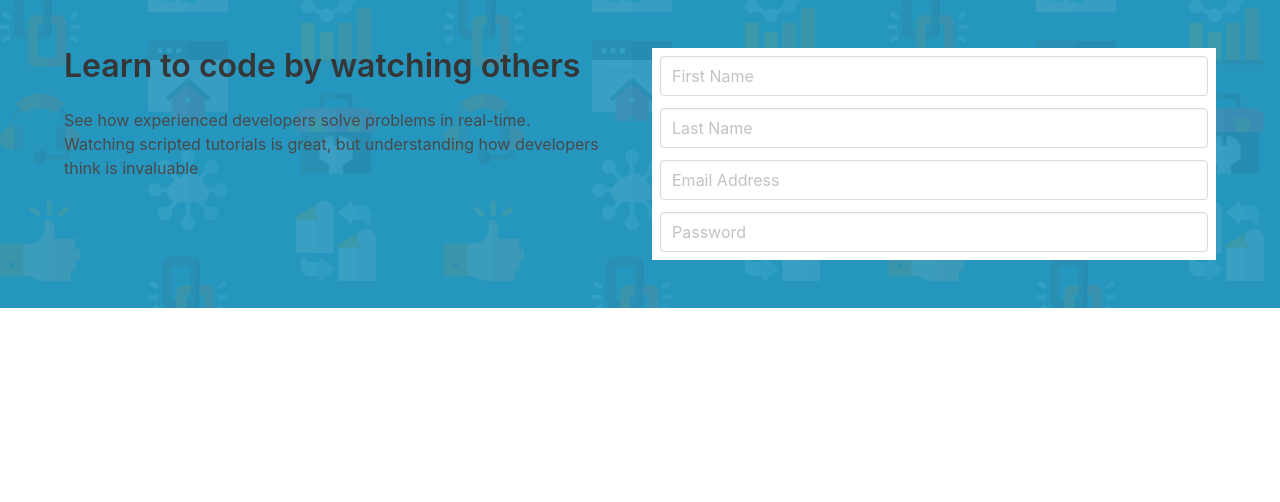
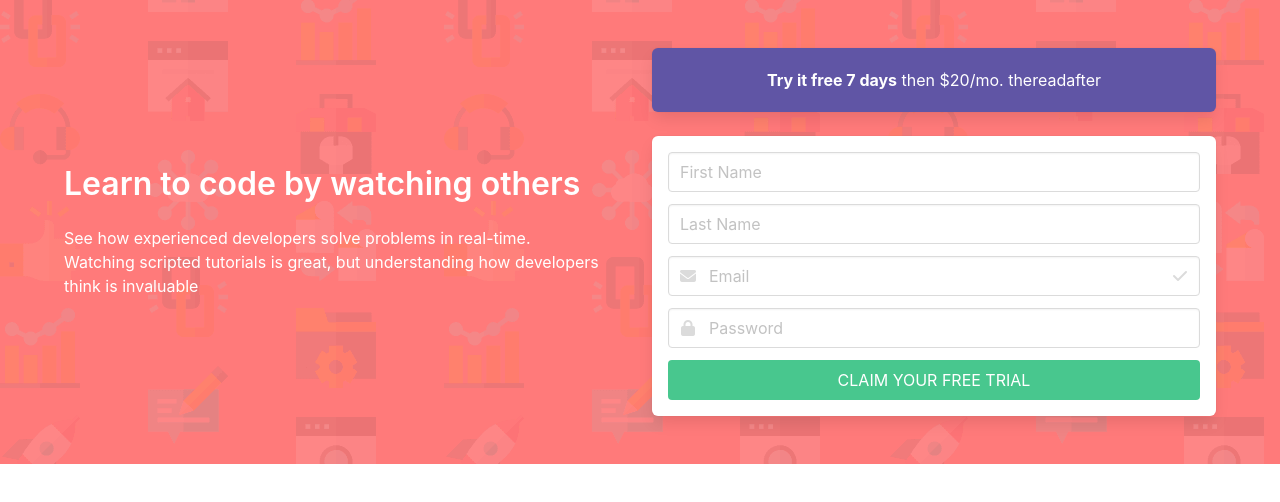
Before and after one commit to herminio-gurgel/intro-component-with-signup-form-master, a website: page index.html in a window 1280 px wide. Drawn offline with nearby package versions, Linux system fonts and the light colour scheme.

Commit message:
Please enter the

```diff
--- a/index.html
+++ b/index.html
@@ -1,24 +1,30 @@
 <!DOCTYPE html>
 <html lang="pt-br">
+
 <head>
   <meta charset="UTF-8">
   <meta http-equiv="X-UA-Compatible" content="IE=edge">
   <meta name="viewport" content="width=device-width, initial-scale=1.0">
   <title>Learn to code</title>
   <link rel="stylesheet" href="https://cdn.jsdelivr.net/npm/bulma@0.9.4/css/bulma.min.css">
+  <link rel="stylesheet" href="node_modules/@fortawesome/fontawesome-free/css/all.css">
 </head>
-<body style="background: #2596be url(assets/bg-intro-desktop.png);">
+
+<body style="background: hsl(0, 100%, 74%) url(assets/bg-intro-desktop.png);">
   <section class="section">
     <div class="container">
-            <div class="columns">
-                <div class="column is-6">
-                    <h1 class="title">Learn to code by watching others</h1>
+      <div class="columns is-vcentered">
+        <div class="column is-6 has-text-white">
+          <h1 class="title has-text-white">Learn to code by watching others</h1>
           <p>See how experienced developers solve problems in real-time.</p>
           <p>Watching scripted tutorials is great, but understanding how developers think is invaluable</p>
         </div>
         <div class="column is-6">
-                    <div class="has-background-white px-2 py-2">
-                        <form class="has-background-white">
+          <div class="box" style="background-color: hsl(248, 32%, 49%);">
+            <p class="has-text-white has-text-centered"><span class="has-text-weight-bold">Try it free 7 days</span> then $20/mo. thereadafter</p>
+          </div>
+          <div class="box has-background-white has-shadow px-4 py-4">
+            <form>
               <div class="field">
                 <input type="text" class="input" placeholder="First Name">
               </div>
@@ -26,10 +32,26 @@
                 <input type="text" class="input" placeholder="Last Name">
               </div>
               <div class="field">
-                                <input type="email" class="input" placeholder="Email Address">
+                <p class="control has-icons-left has-icons-right">
+                  <input class="input" type="email" placeholder="Email">
+                  <span class="icon is-small is-left">
+                    <i class="fas fa-envelope"></i>
+                  </span>
+                  <span class="icon is-small is-right">
+                    <i class="fas fa-check"></i>
+                  </span>
+                </p>
               </div>
               <div class="field">
-                                <input type="password" class="input" placeholder="Password">
+                <p class="control has-icons-left">
+                  <input class="input" type="password" placeholder="Password">
+                  <span class="icon is-small is-left">
+                    <i class="fas fa-lock"></i>
+                  </span>
+                </p>
+              </div>
+              <div class="control">
+                <button class="button is-success is-fullwidth">CLAIM YOUR FREE TRIAL</button>
               </div>
             </form>
           </div>
@@ -38,4 +60,5 @@
     </div>
   </section>
 </body>
+
 </html>
```
Lines whose indentation alone changed are shown as unchanged.
